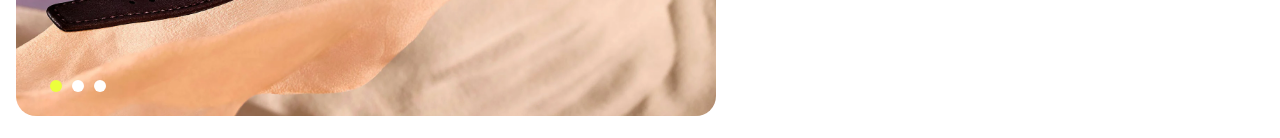
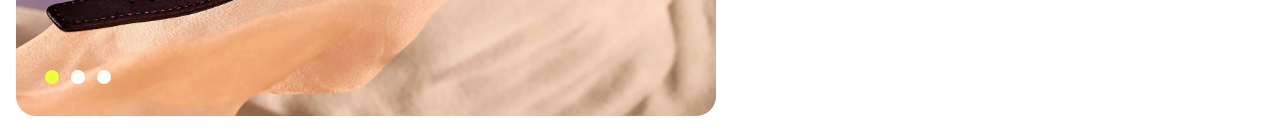
Before and after one commit to berdibekovadilet/casio-store, a React (Create React App) app: page / in a window 1280 px wide. Shown: the part 521-659 px from the top of the page. Built offline with nearby package versions, Linux system fonts and the light colour scheme.

Commit message:
added some styles to bigBanner

```diff
--- a/package.json
+++ b/package.json
@@ -14,6 +14,7 @@
     "react": "^18.2.0",
     "react-dom": "^18.2.0",
     "react-scripts": "5.0.1",
+    "react-swipeable": "^7.0.0",
     "sass": "^1.56.0",
     "typescript": "^4.8.4",
     "web-vitals": "^2.1.4"
--- a/src/components/bannerGroup/bigBanner/BigBanner.module.scss
+++ b/src/components/bannerGroup/bigBanner/BigBanner.module.scss
@@ -5,6 +5,10 @@
    width: 700px;
    height: 531px;
    margin-bottom: 24px;
+   transition: all 0.2s ease;
+   &:hover {
+      transform: scale(1.02);
+   }
    .slide {
       width: 100%;
       height: 100%;
@@ -40,22 +44,22 @@
    }
    .containerDots {
       position: absolute;
-      bottom: 24px;
+      bottom: 32px;
       left: 62px;
       transform: translateX(-50%);
       display: flex;
       .dot {
-         width: 12px;
-         height: 12px;
+         width: 14px;
+         height: 14px;
          border-radius: 50%;
-         margin: 0 5px;
+         margin: 0 6px;
          background: var(--white);
       }
       .dotActive {
-         width: 12px;
-         height: 12px;
+         width: 14px;
+         height: 14px;
          border-radius: 50%;
-         margin: 0 5px;
+         margin: 0 6px;
          background: var(--lemon);
       }
    }
--- a/src/components/bannerGroup/bigBanner/BigBanner.tsx
+++ b/src/components/bannerGroup/bigBanner/BigBanner.tsx
@@ -8,6 +8,7 @@ const BigBanner = () => {
   const moveDot = (index: number) => {
     setSlideIndex(index);
   };
+
   return (
     <div className={styles.container}>
       {data.map((item, index) => (
```
Also changed, not shown: 1 other file (tests, documents, lock files or other folders).
